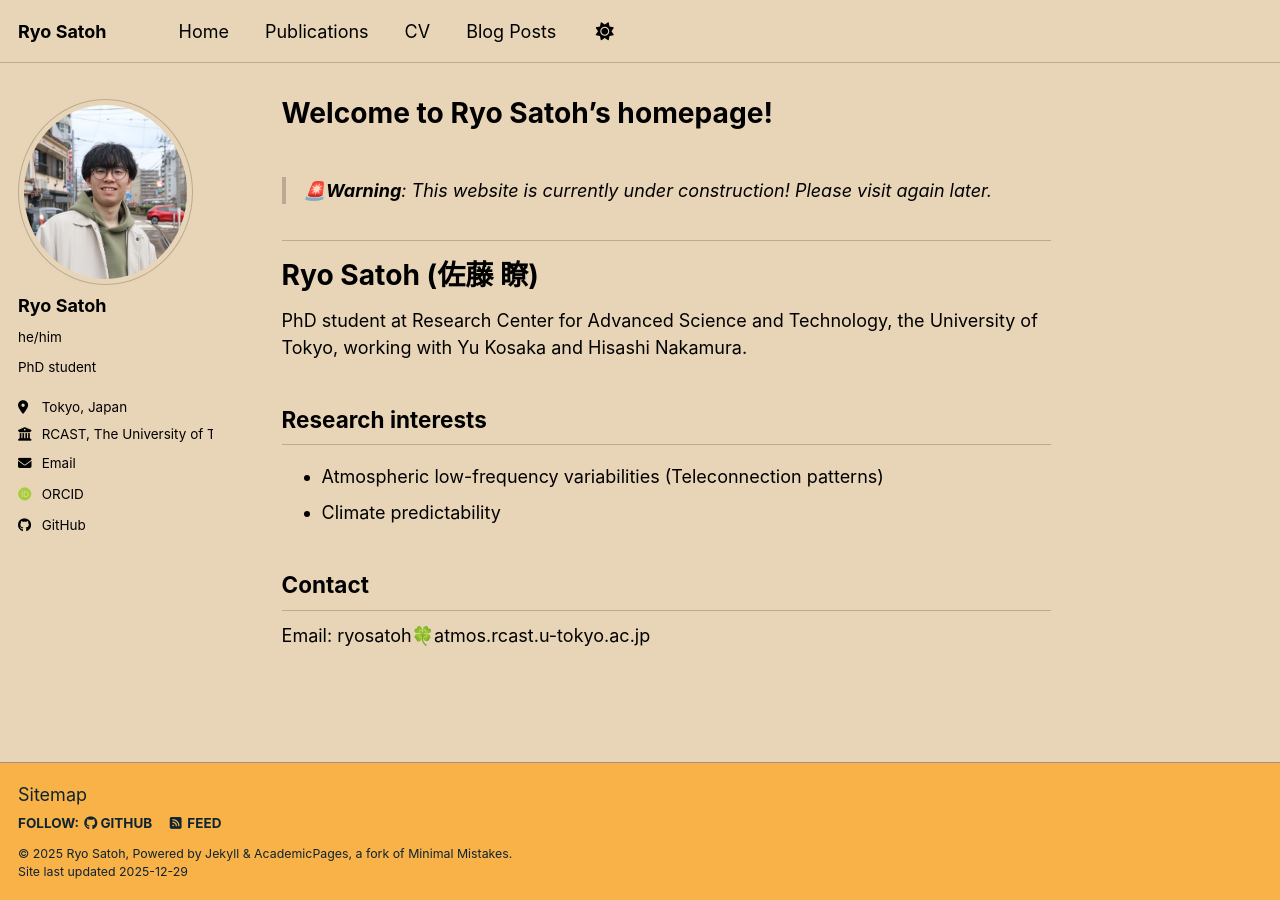
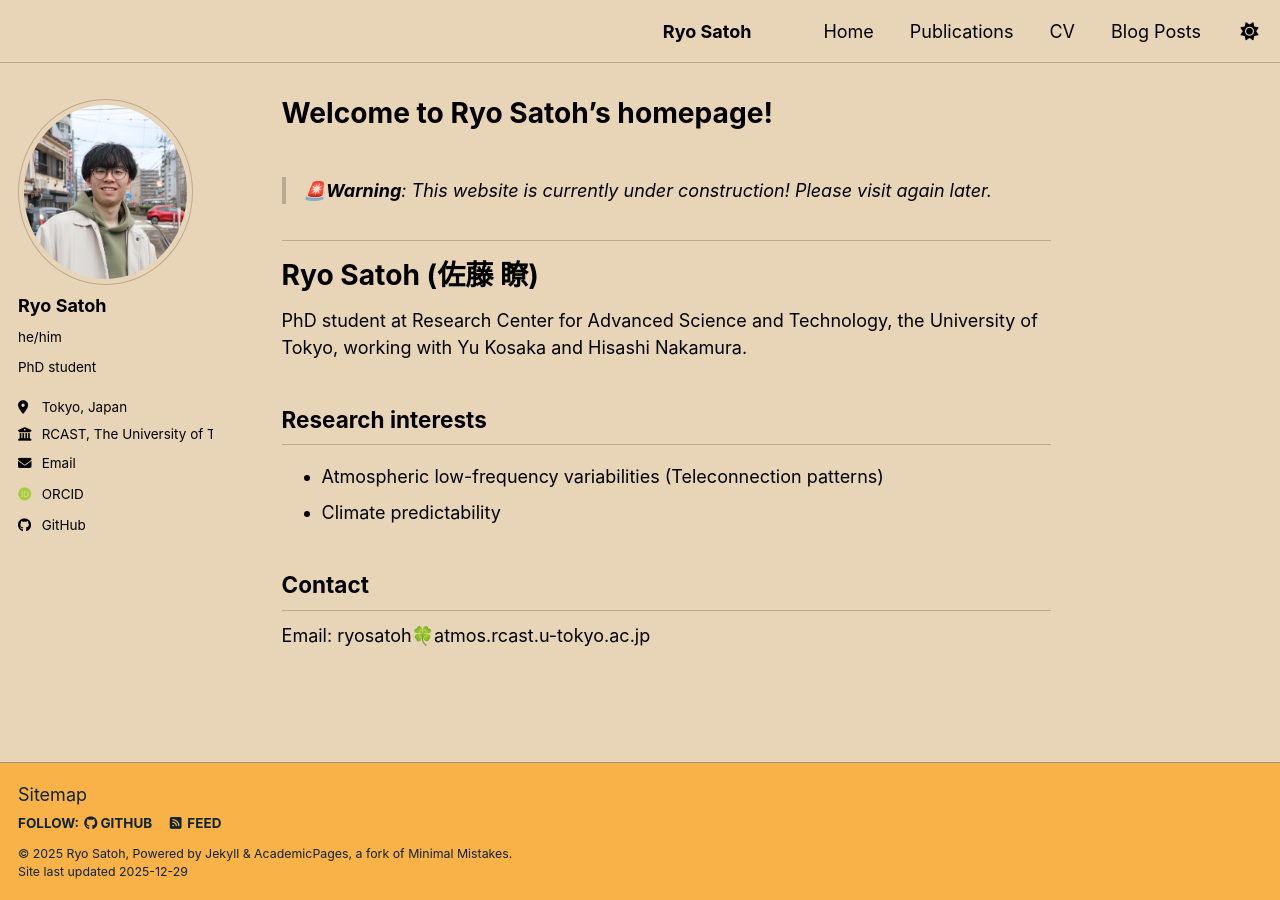
Before and after one commit to ryosatoh/ryosatoh.github.io, a Jekyll site: the page built from _pages/about.md, in a window 1280 px wide. Built offline with Jekyll 4.4.1, drawn with Linux system fonts in a browser that asks for light colours; some web fonts are replaced; a script bundle is joined from its source files by our own code; library files that are not in the unit come from our copies.

Commit message:
Change custom.html to refer to custom.css

```diff
--- a/_includes/head/custom.html
+++ b/_includes/head/custom.html
@@ -14,4 +14,7 @@
 <link rel="icon" href="/images/favicon.ico"/>
 <meta name="theme-color" content="#ffffff"/>
 
+<!-- 追記; ChapGPTからのコピペ -->
+<link rel="stylesheet" href="{{ '/assets/css/custom.css' | relative_url }}">
+
 <!-- end custom head snippets -->
```
